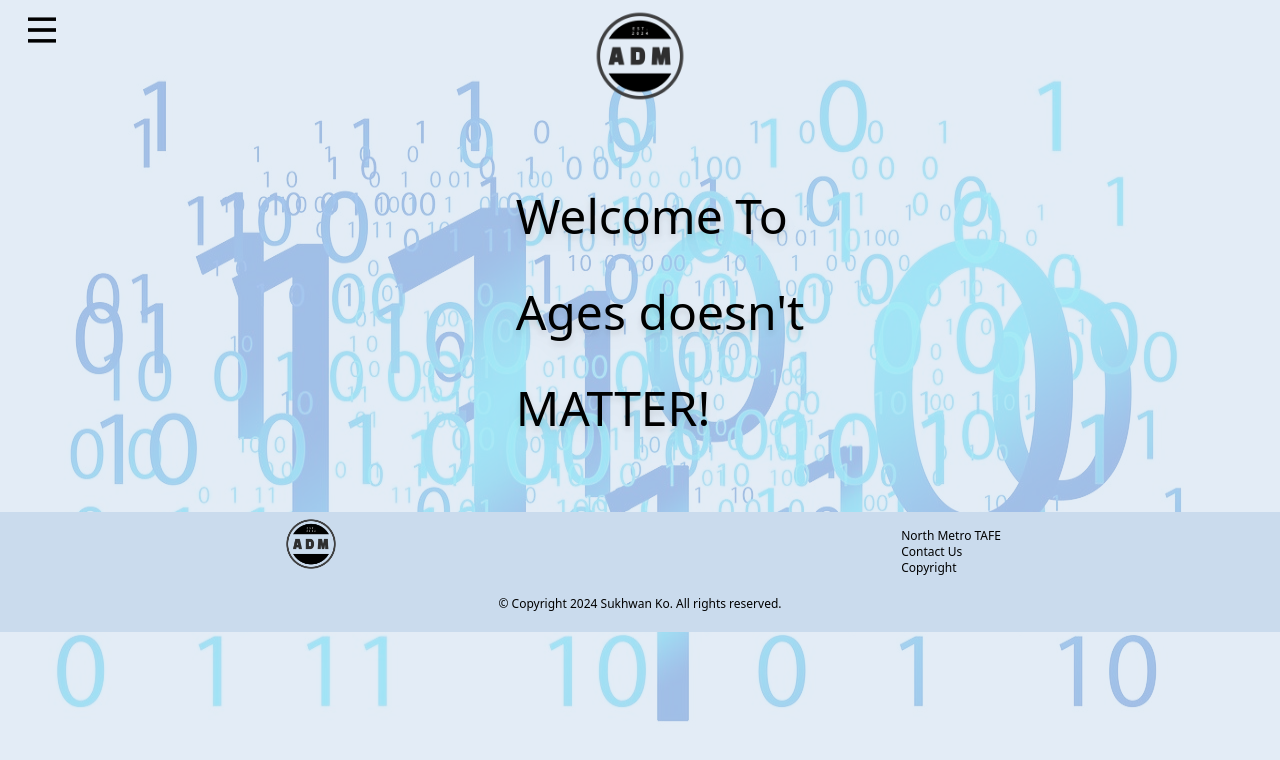
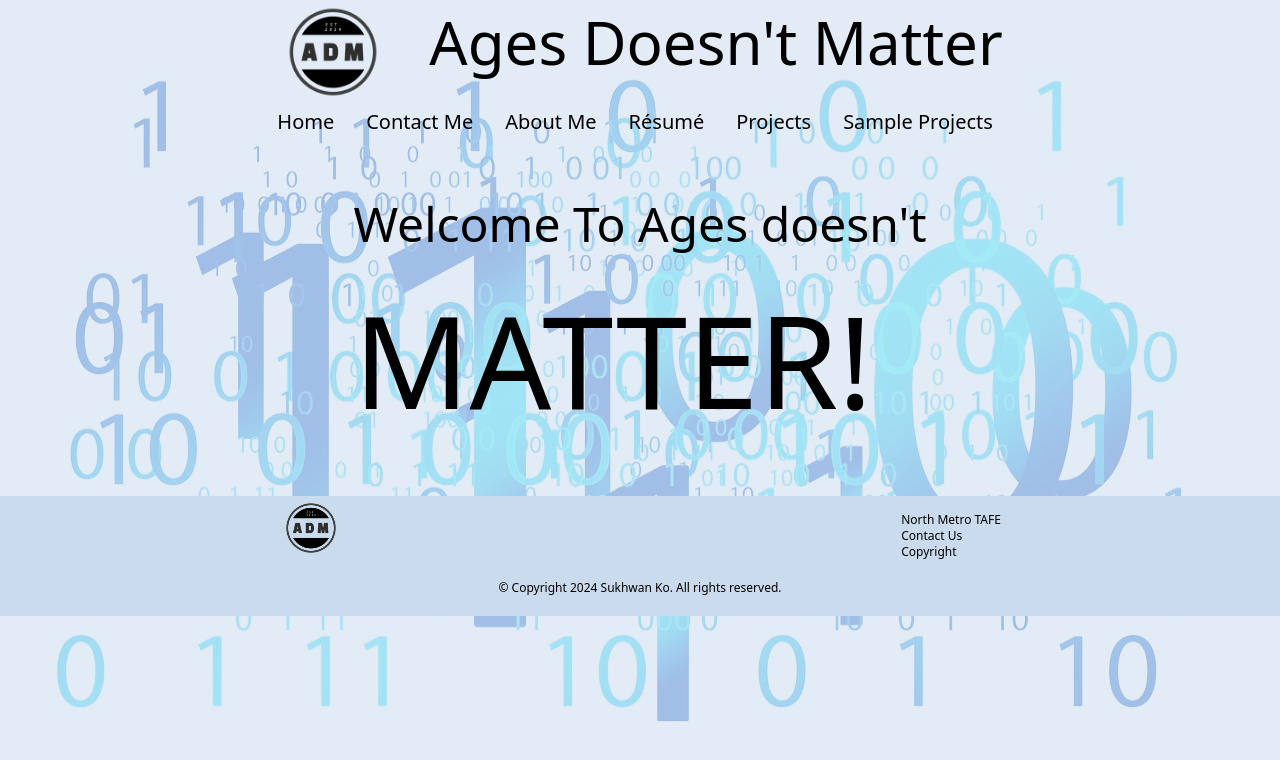
Before and after one commit to yacmov/civ-web-technologies-portfolio-final-proj, a website: page index.html in a window 1280 px wide. Drawn offline with Linux system fonts and the light colour scheme.

Commit message:
feat(index): apply media query

```diff
--- a/index.html
+++ b/index.html
@@ -11,11 +11,18 @@
 
 <body id="scroll-container" class="bg-index grid place-items-center" background="./assets/img/index-bg.jpg">
     <header>
-        <h1 class="hidden"><a href="/">Ages Doesn't Matter</a></h1>
-        <img class="pl-5 pt-3 w-12 h-12 absolute top-0 left-2" src="./assets/img/hambuger-menu.png" alt="menu icon">
-        <img class=" w-28" src="./assets/img/logo.png" alt="Ages Doesn't Matter Logo">
+        <button id="hamburger-button" class="cursor-pointer sm:hidden">
+            <img class="pl-5 pt-3 w-12 h-12 absolute top-0 left-2" src="./assets/img/hambuger-menu.png" alt="menu icon">
+        </button>
+        <h1
+            class="hidden sm:flex sm:flex-row-reverse sm:justify-end sm:text-6xl sm:mt-3 sm:justify-items-center sm:ml-4 sm:mb-4">
+            <a href="/">Ages
+                Doesn't Matter</a>
+            <img class="-m-4 mr-10 w-28 h-28 block" src="./assets/img/logo.png" alt="Ages Doesn't Matter Logo">
+        </h1>
+        <img class="-m-4 w-36 h-28 block sm:hidden" src="./assets/img/logo.png" alt="Ages Doesn't Matter Logo">
         <nav>
-            <ul class="hidden nav-links">
+            <ul class="hidden nav-links sm:block sm:flex space-x-8 text-xl" aria-label="main-navigation">
                 <li><a href="./index.html">Home</a></li>
                 <li><a href="./contact.html">Contact Me</a></li>
                 <li><a href="./about.html">About Me</a></li>
@@ -23,12 +30,28 @@
                 <li><a href="./projects.html">Projects</a></li>
                 <li><a href="./mywork.html">Sample Projects</a></li>
             </ul>
+            <section id="mobile-menu"
+                class="absolute top-0 -left-1 bg-pearlbush text-5xl flex flex-col justify-center hidden">
+                <button class="text-8xl self-end px-6 text-white">&times;
+                </button>
+                <nav class="flex flex-col min-h-screen items0center py-8 aria-label='mobile">
+                    <a href="#Home" class="text-black w-full text-left ml-20 text-3xl py-6 hover:opacity-90">HOME</a>
+                    <a href="#Home" class="text-black w-full  ml-20 text-3xl py-6 hover:opacity-90">Contact Me</a>
+                    <a href="#Home" class="text-black w-full  ml-20 text-3xl py-6 hover:opacity-90">About Me</a>
+                    <a href="#Home" class="text-black w-full  ml-20 text-3xl py-6 hover:opacity-90">Résumé</a>
+                    <a href="#Home" class="text-black w-full  ml-20 text-3xl py-6 hover:opacity-90">Projects</a>
+                    <a href="#Home" class="text-black w-full  ml-20 pr-24 text-3xl py-6 hover:opacity-90">Sample
+                        Projects</a>
+                </nav>
+            </section>
         </nav>
     </header>
-    <main>
-        <h2 class="pl-10 text-5xl pt-20 pb-20 drop-shadow-lg text-shadow">Welcome To <br><br>Ages doesn't <br><br><span
-                class="pt-20 uppercase">matter!</span>
-        </h2>
+    <main class="maxw4xl mx-auto">
+        <section id="title" class="flex flex-col-resvers justify-center sm:flex-row p-6 items-center gap-8 mb-12">
+            <h class="sm:mt-10 text-5xl">Welcome To <br class="sm:hidden"><br class="sm:hidden">Ages doesn't
+                <br><br><span class="pt-20 uppercase sm:text-9xl sm:text-center">matter!</span>
+            </h>
+        </section>
     </main>
     <footer class="bg-spinodal h-full w-full">
         <section class="flex flex-row justify-around items-end">
```
Also changed, not shown: package.json (added, +18 -0 lines), assets/css/site.css, 1 other file.
